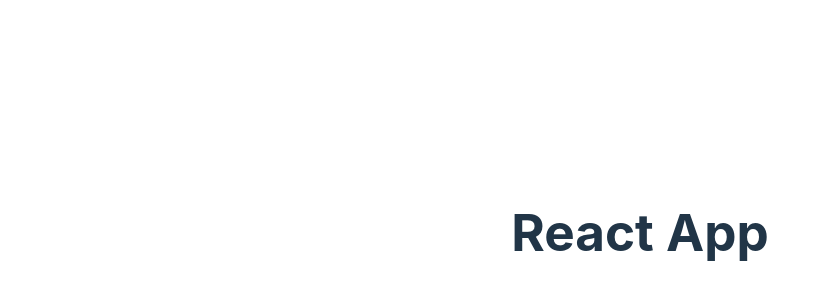
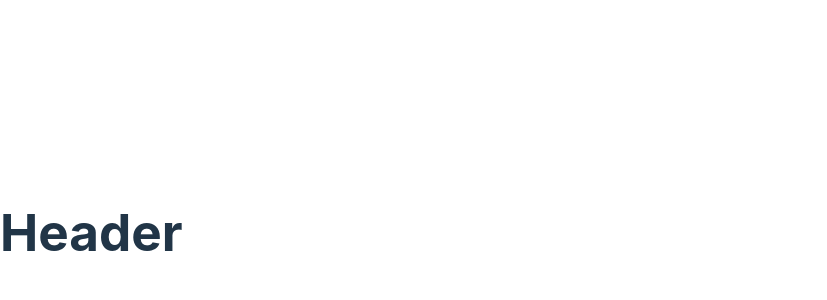
Before and after one commit to Valeriusdev/react-library-app, a React (Vite) app: page / in a window 1280 px wide. Shown: the part 168-468 px from the top of the page, without its empty margins (0-827 px from the left). Built offline with nearby package versions, Linux system fonts and the light colour scheme.

Commit message:
add HomeLayout and Header components

```diff
--- a/src/App.jsx
+++ b/src/App.jsx
@@ -1,11 +1,8 @@
-import "./App.css";
+import React from "react";
+import HomeLayout from "./layout/HomeLayout";
 
 const App = () => {
-  return (
-    <div>
-      <h1>React App</h1>
-    </div>
-  );
+  return <HomeLayout />;
 };
 
 export default App;
--- /dev/null
+++ b/src/components/Header.jsx
@@ -0,0 +1,13 @@
+import React from "react";
+
+const Header = () => {
+  return (
+    <header className="w-screen h-full bg-gray-800 text-white flex items-center justify-center">
+      <div className="w-full">
+        <h1 className="text-5xl text-center">Header</h1>
+      </div>
+    </header>
+  );
+};
+
+export default Header;
--- /dev/null
+++ b/src/layout/HomeLayout.jsx
@@ -0,0 +1,13 @@
+import Header from '../components/Header'
+
+const HomeLayout = () => {
+  return (
+    <div className="w-full">
+      <section className="h-screen w-full">
+        <Header />
+      </section>
+    </div>
+  )
+}
+
+export default HomeLayout
```
